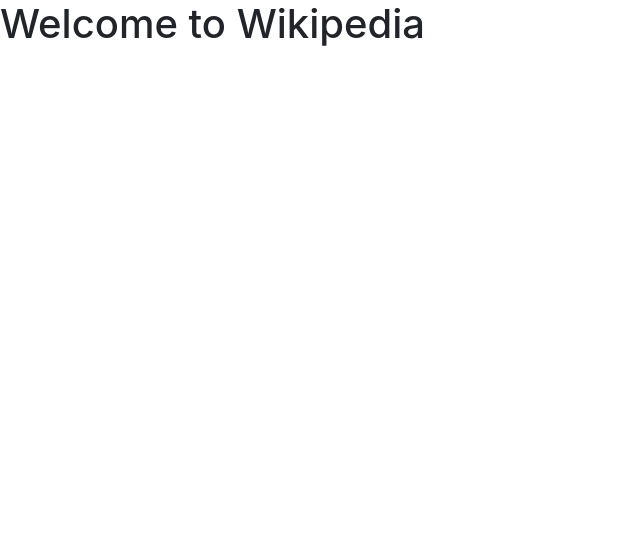
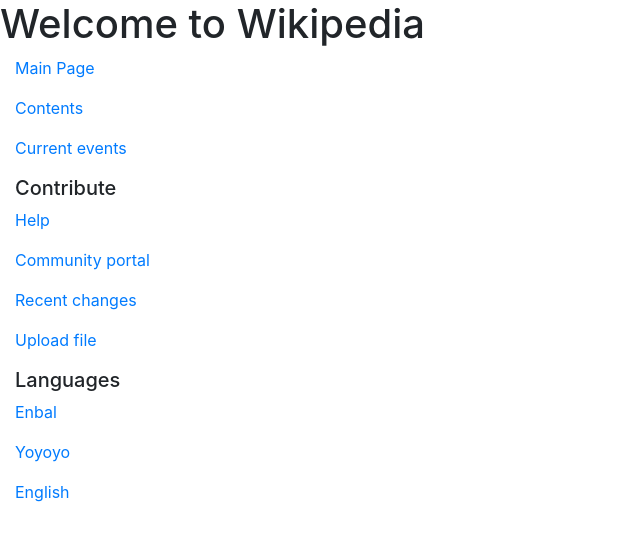
Before and after one commit to wdonovanseid/re-wikipedia-homepage, a plain HTML site: page index.html in a window 1280 px wide. Shown: the whole page, without its empty margins (0-640 px from the left). Drawn offline with Linux system fonts and the light colour scheme.

Commit message:
add initial sidebar
co-author: Sean Wilson <paintballsean@gmail.com>

```diff
--- a/css/styles.css
+++ b/css/styles.css
@@ -0,0 +1,3 @@
+body {
+  font-size: 10;
+}
--- a/index.html
+++ b/index.html
@@ -3,9 +3,26 @@
 <head>
   <link href="css/bootstrap.css" rel="stylesheet" type="text/css">
   <link href="css/styles.css" rel="stylesheet" type="text/css">
-  <title></title>
+  <title>Wikipedia, The Humorous Version</title>
 </head>
 <body>
   <h1>Welcome to Wikipedia</h1>
+  <div class="col-6">
+    <div class="sidebar">
+      <p><a href=”#”>Main Page</a></p>
+      <p><a href=”#”>Contents</a></p>
+      <p><a href=”#”>Current events</a></p>
+      <h5>Contribute</h5>
+      <p><a href=”#”>Help</a></p>
+      <p><a href=”#”>Community portal</a></p>
+      <p><a href=”#”>Recent changes</a></p>
+      <p><a href=”#”>Upload file</a></p>
+      <h5>Languages</h5>
+      <p><a href=”#”>Enbal</a></p>
+      <p><a href=”#”>Yoyoyo</a></p>
+      <p><a href=”#”>English</a></p>
+    </div>
+  </div>
+  <footer></footer>
 </body>
 </html>
```
Also changed, not shown: 1 other file.
